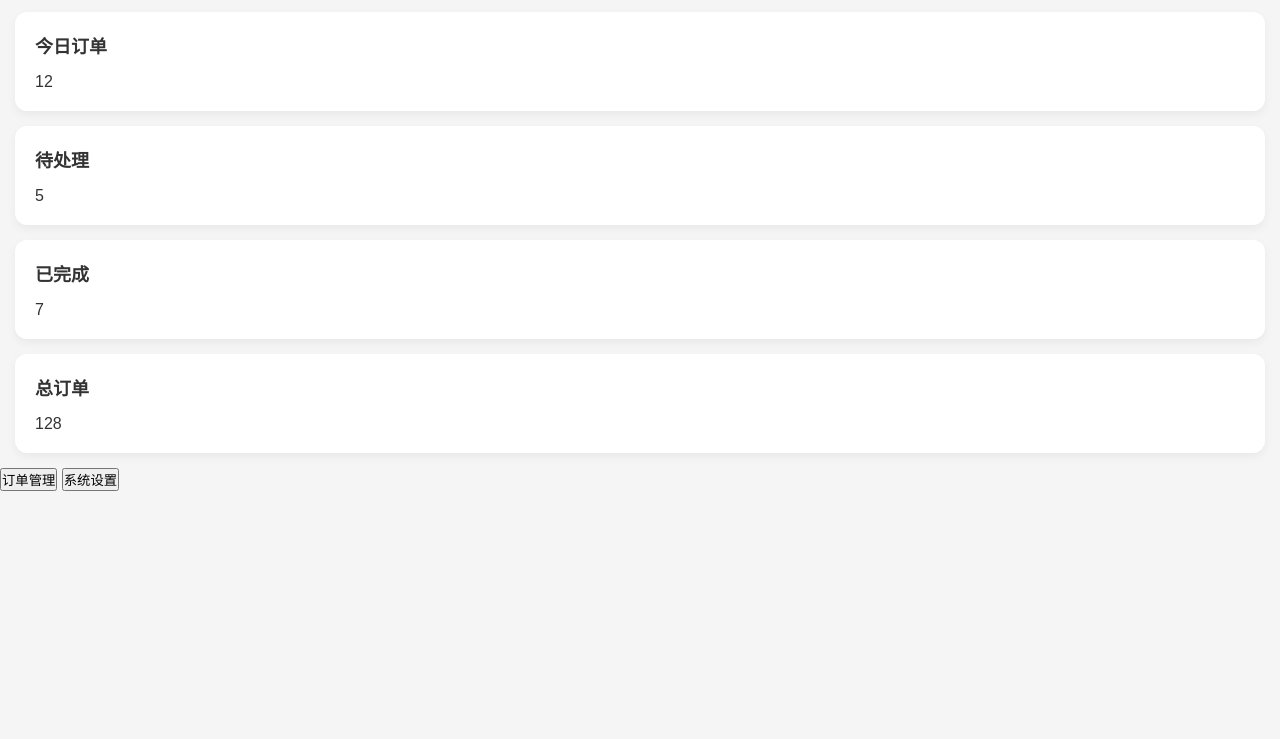
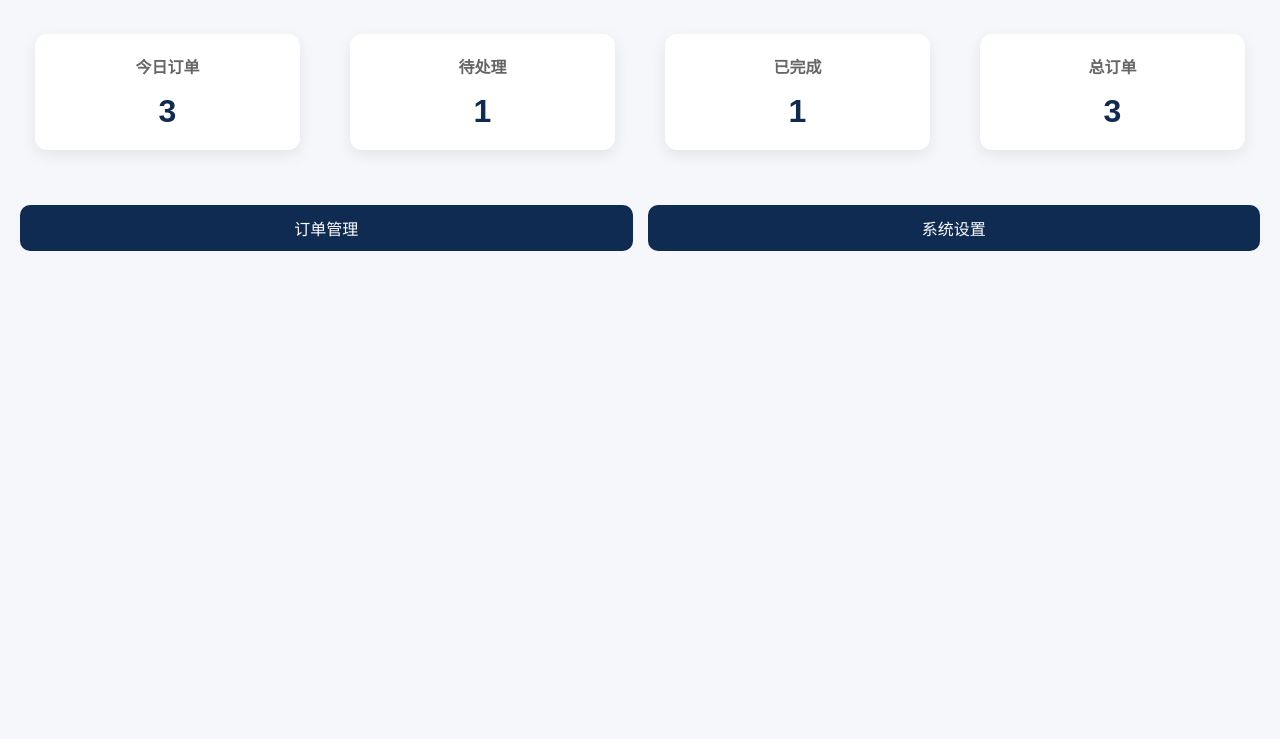
Before and after one commit to FACA168/OilCard-Pro, a plain HTML site: page dashboard.html in a window 1280 px wide. Shown: the part 61-800 px from the top of the page. Drawn offline with Linux system fonts and the light colour scheme; files that its build step writes are made by us from their sources.

Commit message:
Update dashboard.html

```diff
--- a/dashboard.html
+++ b/dashboard.html
@@ -10,7 +10,8 @@ content="width=device-width,initial-scale=1">
 
 <title>后台管理</title>
 
-<link rel="stylesheet" href="style.css">
+<link rel="stylesheet" href="css/style.css">
+<link rel="stylesheet" href="css/admin.css">
 
 </head>
 
@@ -96,7 +97,8 @@ document.getElementById("pendingCount").innerHTML="5";
 document.getElementById("completedCount").innerHTML="7";
 document.getElementById("totalCount").innerHTML="128";
 
-</script>
+<script src="js/api.js"></script>
+<script src="js/admin.js"></script>
 
 </body>
 
```
